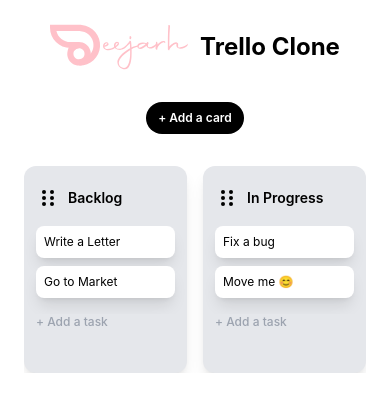
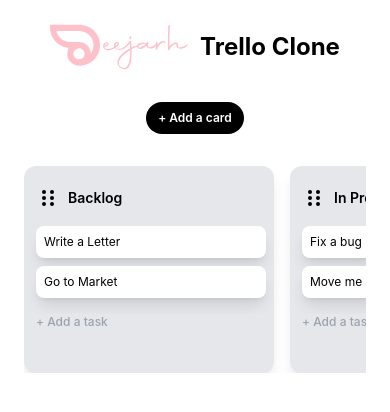
Before and after one commit to Deejarh/vue3-trello-clone, a Vue app: page / in a window 390 px wide. Shown: the top 412 px of the page. Built offline with nearby package versions, Linux system fonts and the light colour scheme.

Commit message:
update mobile responsiveness

```diff
--- a/src/components/BoardTasks.vue
+++ b/src/components/BoardTasks.vue
@@ -20,7 +20,7 @@
 </script>
 
 <template>
-  <div class="task bg-white lg:max-w-[280px] max-w-[200px] rounded-lg shadow-lg" @blur="focused = false" @focus="focused = true" tabindex="0">
+  <div class="task bg-white lg:min-w-[250px] min-w-[230px] rounded-lg shadow-lg" @blur="focused = false" @focus="focused = true" tabindex="0">
     <div
       class=" mb-2 rounded  p-2 lg:text-sm text-xs flex  items-center  justify-between break-words  cursor-move  "
     >
--- a/src/components/TheBoard.vue
+++ b/src/components/TheBoard.vue
@@ -84,7 +84,7 @@
     >
       <template #item="{ element: card }: { element: Card }">
         <div
-          class="bg-gray-200 p-3 rounded-xl lg:max-w-[280px] max-w-[200px] shadow-lg text-black card"
+          class="bg-gray-200 p-3 rounded-xl lg:max-w-[280px] max-w-[250px] shrink-0 shadow-lg text-black card"
         >
           <header class="font-semibold lg:text-lg text-sm mb-4 mt-2 capitalize flex items-center">
             <drag-button />
```
